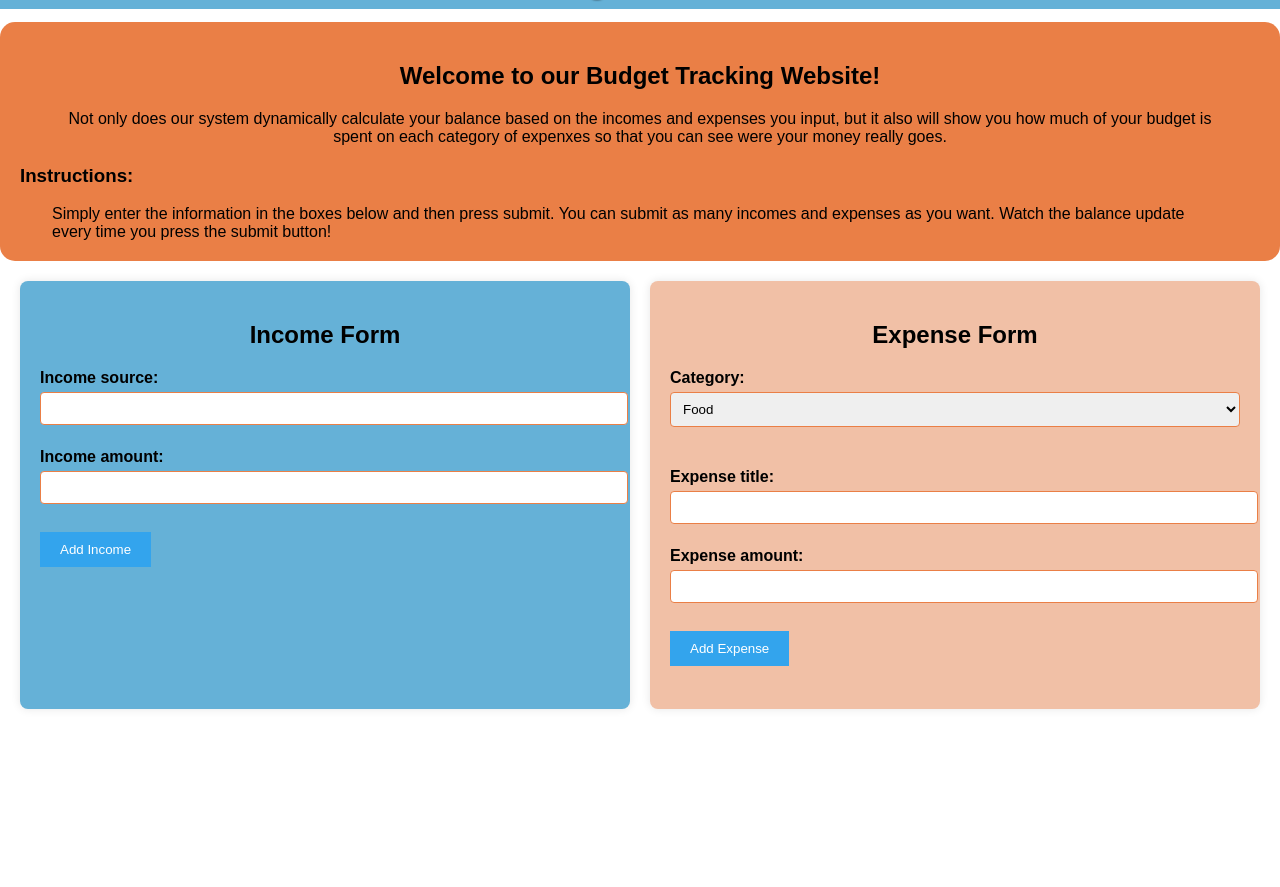
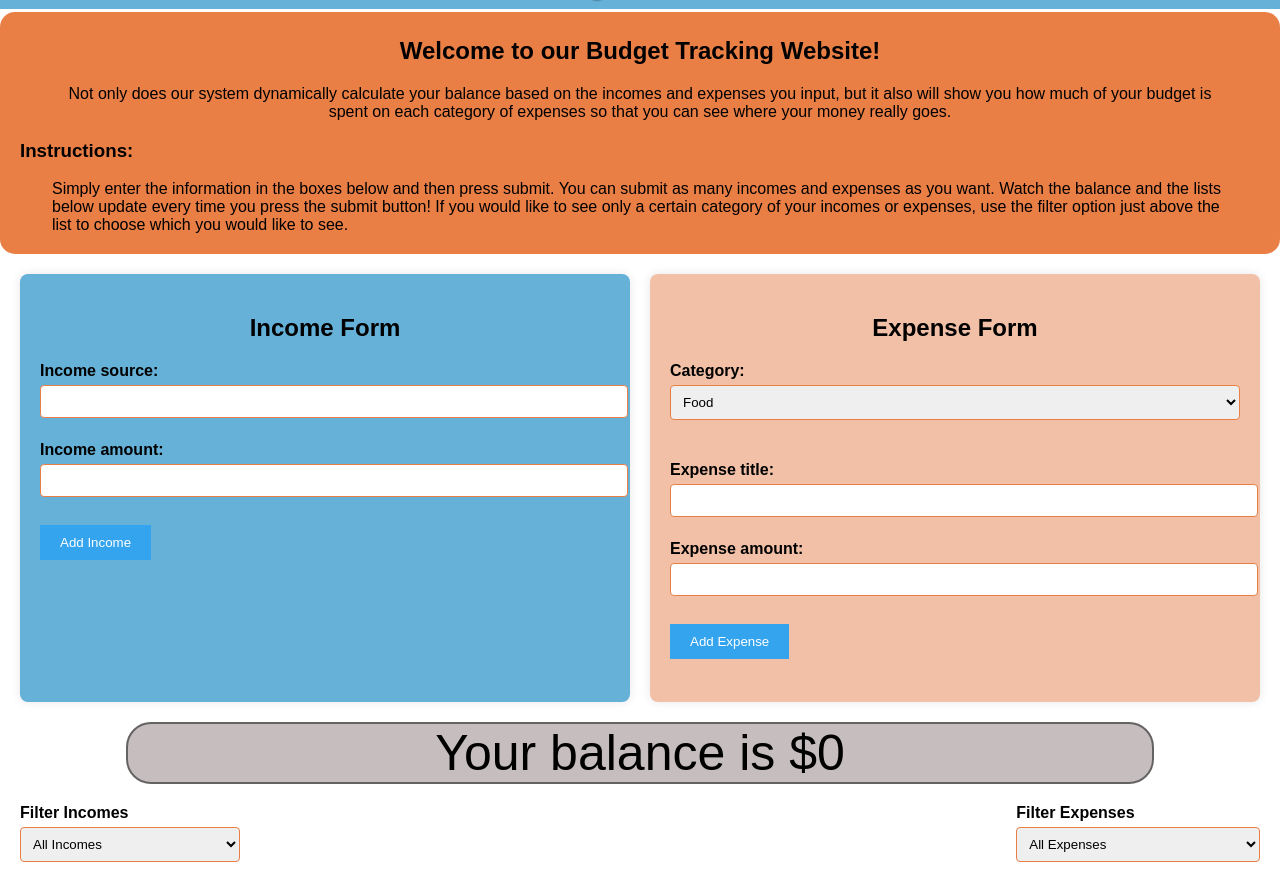
Before and after one commit to Temima613/BudgetTracker, a plain HTML site: page index.html in a window 1280 px wide. Shown: the part 48-935 px from the top of the page. Before the commit the page ends 800 px from the top, so only its background shows below. Drawn offline with Linux system fonts and the light colour scheme.

Commit message:
Add filter selectors, fix typos in intro, clean up css a bit

```diff
--- a/index.html
+++ b/index.html
@@ -17,13 +17,16 @@
                 Not only does our system dynamically calculate your balance
                 based on the incomes and expenses you input, but it also will
                 show you how much of your budget is spent on each category
-                of expenxes so that you can see were your money really goes.
+                of expenses so that you can see where your money really goes.
             </p>
             <h3>Instructions:</h3>
             <p>
                 Simply enter the information in the boxes below and then press
                 submit. You can submit as many incomes and expenses as you want.
-                Watch the balance update every time you press the submit button!
+                Watch the balance and the lists below update every time you
+                press the submit button! If you would like to see only a certain
+                category of your incomes or expenses, use the filter option just
+                above the list to choose which you would like to see.
             </p>
         </article>
         <section id="forms-container">
@@ -43,20 +46,40 @@
                 <form id="expenseForm">
                     <label for="expenseCategory">Category:</label>
                     <select id="expenseCategory" name="expenseCategory" required>
-                    <option value="Food">Food</option>
-                    <option value="Rent">Rent</option>
-                    <option value="Travel">Travel</option>
-                    <option value="Entertainment">Entertainment</option>
-                    <option value="Add">Add: </option>
-                    </select><br><br>
+                        <option value="Food">Food</option>
+                        <option value="Rent">Rent</option>
+                        <option value="Travel">Travel</option>
+                        <option value="Entertainment">Entertainment</option>
+                        <option value="Add">Add: </option>
+                    </select>
+                    <br><br>
                     <input type="text" id="addExpenseCategory" name="addExpenseCategory" hidden><br>
                     <label for="expenseTitle">Expense title:</label>
                     <input type="text" id="expenseTitle" name="expenseTitle" required><br><br>
                     <label for="expenseAmount">Expense amount:</label>
                     <input type="number" id="expenseAmount" name="expenseAmount" required><br><br>
-                    <button id="addExpense">Add Expense</button><br><br>
-
+                    <button id="addExpense">Add Expense</button>
+                    <br><br>
                 </form>
+            </div>
+        </section>
+        <p id="balanceDisplayParagraph">Your balance is $<span id="balanceDisplay">0</span></p>
+        <section class="display-from-input">
+            <div class="incomes">
+                <label for="incomeFilter">Filter Incomes</label>
+                <select id="incomeFilter" name="incomeFilter">
+                    <option value="noFilter" selected>All Incomes</option>
+                </select>
+            </div>
+            <div class="expenses">
+                <label for="expenseFilter">Filter Expenses</label>
+                <select id="expenseFilter" name="expenseFilter">
+                    <option value="noFilter" selected>All Expenses</option>
+                    <option value="Food">Food</option>
+                    <option value="Rent">Rent</option>
+                    <option value="Travel">Travel</option>
+                    <option value="Entertainment">Entertainment</option>
+                </select>
             </div>
         </section>
         <script src="script.js"></script>
--- a/styles.css
+++ b/styles.css
@@ -1,9 +1,9 @@
 
 :root {
-    --basic-blue: #33a4ed;
-    --basic-orange: #ea7f46;
-    --lighter-blue: #65b1d7;
-    --lighter-orange: #f1c0a6;
+  --basic-income: #33a4ed;
+  --basic-expense: #ea7f46;
+  --lighter-income: #65b1d7;
+  --lighter-expense: #f1c0a6;
 }
 
 body {
@@ -23,14 +23,14 @@ body {
   text-align: center;
   font-size: 2em;
   z-index: 1000;
-    color: var(--basic-orange);
+  color: var(--basic-expense);
   text-shadow: #222 2px 2px 2px;
-    background-color: var(--lighter-blue); /* Prevents background overlap */
+  background-color: var(--lighter-income); /* Prevents background overlap */
 }
 
 #intro {
-    margin-top: 70px;
-    padding: 20px;
+  margin-top: 60px; /* Adds space for the fixed header */
+  padding: 5px 20px 20px;
   border-radius: 15px;
 }
 
@@ -49,7 +49,7 @@ body {
 section {
   display: flex;
   justify-content: space-between;
-    padding: 20px; /* Adds space for the fixed header */
+  padding: 20px;
   gap: 20px; /* Adds space between the two forms */
   flex-shrink: 0; /* Prevents shrinking of form containers */
 }
@@ -63,19 +63,19 @@ body {
 }
 
 .form-container1 {
-    background-color: var(--lighter-blue); /* Light blue background */
+  background-color: var(--lighter-income); /* Light income background */
 }
 
 .form-container2 {
-    background-color: var(--lighter-orange); /* Light orange background */
+  background-color: var(--lighter-expense); /* Light expense background */
 }
 
 aside {
-    background-color: var(--basic-blue);
+  background-color: var(--basic-income);
 }
 
 article {
-    background-color: var(--basic-orange);
+  background-color: var(--basic-expense);
 }
 
 label {
@@ -87,12 +87,12 @@ body {
   padding: 8px;
   margin: 5px 0;
   border-radius: 4px;
-    border: 1px solid var(--basic-orange);
+  border: 1px solid var(--basic-expense);
 }
 
 input[type="submit"], button {
   width: auto;
-    background-color: var(--basic-blue);
+  background-color: var(--basic-income);
   color: white;
   border: none;
   cursor: pointer;
@@ -101,7 +101,7 @@ body {
 }
 
 input[type="submit"]:hover, button:hover {
-    background-color: var(--basic-blue);
+  background-color: var(--basic-income);
   opacity: 0.9;
 }
 
@@ -122,7 +122,7 @@ body {
 }
 
 input[type="text"]:focus, input[type="number"]:focus, select:focus {
-    outline: 2px solid var(--basic-blue);
+  outline: 2px solid var(--basic-income);
 }
 
 #balanceDisplayParagraph
@@ -131,7 +131,7 @@ body {
   border: 2px solid rgb(100, 98, 98);
   border-radius: 25px;
   text-align: center;
-    width: 1000px;
-    margin: 20px 265px;
+  width: 80%;
+  margin: auto;
   font-size: 50px;
 }
```
Lines whose indentation alone changed are shown as unchanged.
